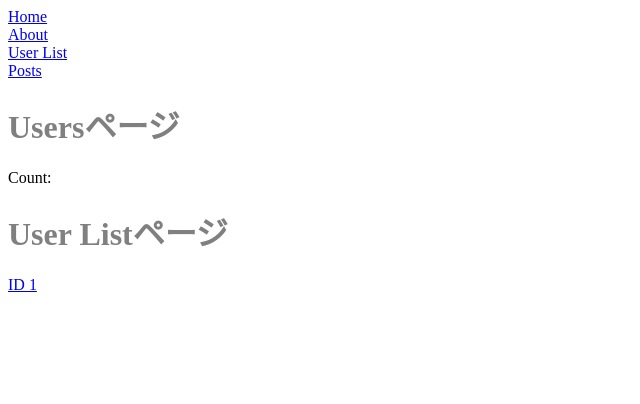
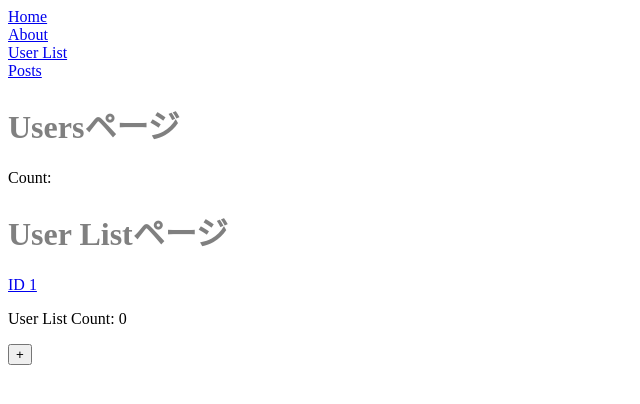
Before and after one commit to tynmarket/nuxt3-app, a Nuxt app: page /users/list in a window 1280 px wide. Shown: the top 404 px of the page, without its empty margins (0-640 px from the left). Built offline with nearby package versions, Linux system fonts and the light colour scheme.

Commit message:
エラー処理

```diff
--- a/pages/users.vue
+++ b/pages/users.vue
@@ -1,8 +1,23 @@
 <template>
   <h1>Usersページ</h1>
   <p>Count: {{ counter }}</p>
-  <NuxtPage />
+  <NuxtErrorBoundary @error="someErrorLogger">
+    <NuxtPage />
+    <template #error="{ error }">
+      <p>{{ error }}</p>
+      <button @click="resetError(error)">Clear Error</button>
+    </template>
+</NuxtErrorBoundary>
 </template>
 <script setup>
 const counter = useCounter2();
+
+const resetError = (error) => {
+  error.value = null;
+};
+
+const someErrorLogger = (error) => {
+  //取得したエラーで別の処理を行う
+  console.log('someErrorLogger', error);
+};
 </script>
--- a/pages/users/list.vue
+++ b/pages/users/list.vue
@@ -1,4 +1,13 @@
 <template>
   <h1>User Listページ</h1>
   <NuxtLink to="1">ID 1</NuxtLink><br>
+  <p>User List Count: {{ counter }}</p>
+  <div><button @click="inc">+</button></div>
 </template>
+<script setup>
+const counter = ref(0);
+const inc = () => {
+  throw createError('エラー発生');
+  counter.value++;
+};
+</script>
```
